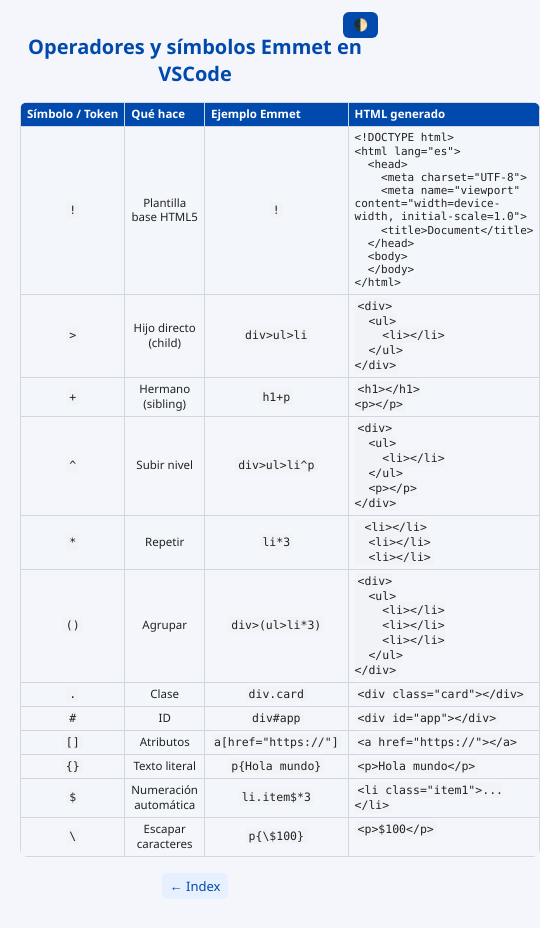
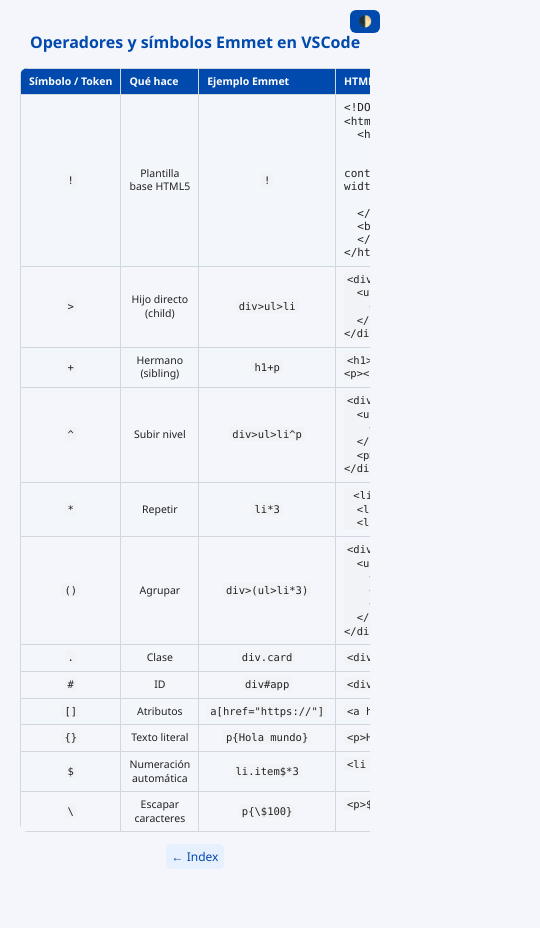
Before and after one commit to devpsicoamgg/ASCII-EMMER, a plain HTML site: page emmet.html in a window 390 px wide. Shown: the whole page, 540 px wide, since content can reach past the window. After the commit the page ends 897 px from the top, so only its background shows below. Drawn offline with Linux system fonts and the light colour scheme.

Commit message:
Update emmet.html
Responsive

```diff
--- a/emmet.html
+++ b/emmet.html
@@ -148,6 +148,41 @@
     body.oscuro .volver a:hover {
       background-color: #30363d;
     }
+
+    .tabla-responsive {
+  width: 100%;
+  overflow-x: auto;
+}
+
+@media (max-width: 768px) {
+  table {
+    font-size: 10.5px;
+  }
+
+  th, td {
+    padding: 6px 8px;
+  }
+
+  h1 {
+    font-size: 16px;
+  }
+
+  .modo {
+    top: 10px;
+    right: 10px;
+    padding: 5px 8px;
+    font-size: 11px;
+  }
+
+  .volver {
+    font-size: 12px;
+    margin-top: 16px;
+  }
+
+  .volver a {
+    padding: 4px 6px;
+  }
+}
   </style>
 </head>
 
@@ -156,7 +191,7 @@
   <button class="modo" onclick="document.body.classList.toggle('oscuro')">🌓</button>
 
   <h1>Operadores y símbolos Emmet en VSCode</h1>
-
+<div class="tabla-responsive">
   <table>
     <tr>
       <th>Símbolo / Token</th>
@@ -300,6 +335,8 @@
       <td><code>&lt;p&gt;$100&lt;/p&gt;</code></td>
     </tr>
   </table>
+  </div>
+
 
   <p class="volver">
     <a href="index.html">← Index </a>
```
